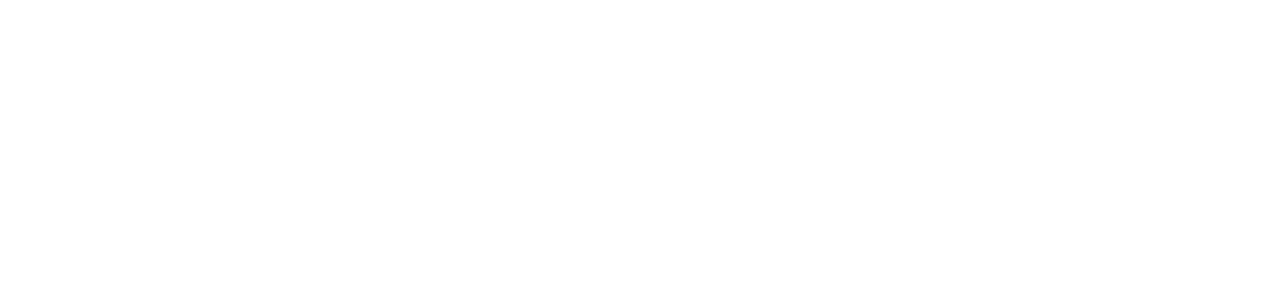
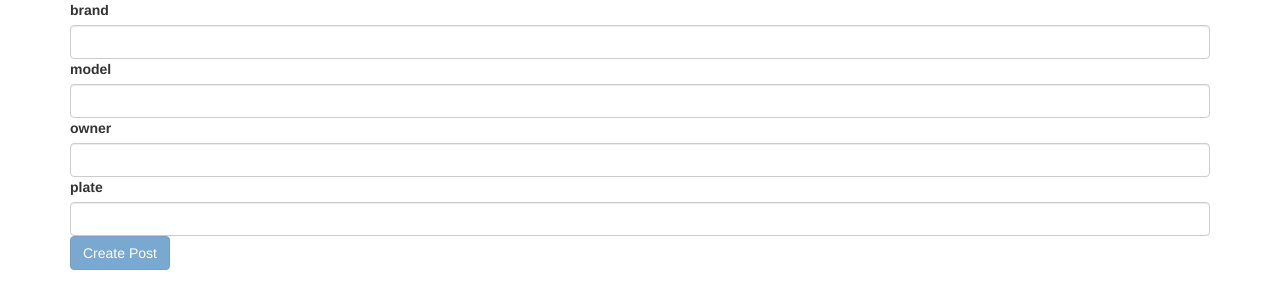
Before and after one commit to ekman12/garage-redux, a React app: page /new in a window 1280 px wide. Shown: the top 308 px of the page. Built offline with nearby package versions, Linux system fonts and the light colour scheme.

Commit message:
added the form visually - now to make sure that it is POSTing to API

```diff
--- a/src/actions/index.js
+++ b/src/actions/index.js
@@ -4,24 +4,17 @@
 
 const URL = 'https://wagon-garage-api.herokuapp.com/tomek/cars';
 
-  // const cars = [
-  //   { id: 1, brand: 'Peugeot', model: '106', owner: 'John', plate: 'WOB-ED-42' },
-  //   { id: 2, brand: 'Renault', model: 'Scenic', owner: 'Paul', plate: 'AAA-12-BC' },
-  //   { id: 3, brand: 'Aston Martin', model: 'DB Mark III', owner: 'James', plate: '418-ED-94' },
-  //   { id: 4, brand: 'VW', model: 'Beetle', owner: 'George', plate: '1234-XD-75' }
-  // ];
-
 export function fetchCars() {
   const promise = fetch(URL).then(r => r.json());
 
   return {
     type: FETCH_CARS,
-    payload: promise // Will be resolved by redux-promise
+    payload: promise
   };
 }
 
-export function postCar(brand, model, owner, plate) {
-  const body = { brand, model, owner, plate };
+export function postCar(body, callback) {
+  // const body = { brand, model, owner, plate };
   const promise = fetch(URL, {
     method: 'POST',
     headers: {
@@ -29,7 +22,8 @@
       'Content-Type': 'application/json'
     },
     body: JSON.stringify(body)
-  }).then(r => r.json());
+  }).then(r => r.json())
+    .then(callback);
 
   return {
     type: POST_CAR,
--- a/src/containers/cars_new.jsx
+++ b/src/containers/cars_new.jsx
@@ -1,9 +1,76 @@
+import React, { Component } from 'react';
+import { bindActionCreators } from 'redux';
 import { connect } from 'react-redux';
 import { reduxForm, Field } from 'redux-form';
-import { createPost } from '../actions';
 
-// [...]
+import { postCar } from '../actions';
+
+class CarsNew extends Component {
+  onSubmit = (values) => {
+    this.props.createPost(values, (post) => {
+      this.props.history.push('/');
+      return post;
+    });
+  }
+
+  renderForm() {
+    return (
+      <form onSubmit={this.props.handleSubmit(this.onSubmit)}>
+        <label htmlFor="brand">brand</label>
+        <Field
+          className="form-control"
+          label="brand"
+          name="brand"
+          component="textfield"
+          rows="8"
+        />
+        <label htmlFor="model">model</label>
+        <Field
+          className="form-control"
+          label="model"
+          name="model"
+          component="textfield"
+          rows="8"
+        />
+        <label htmlFor="owner">owner</label>
+        <Field
+          className="form-control"
+          label="owner"
+          name="owner"
+          component="textfield"
+          rows="8"
+        />
+        <label htmlFor="plate">plate</label>
+        <Field
+          className="form-control"
+          label="plate"
+          name="plate"
+          component="textfield"
+          rows="8"
+        />
+        <button className="btn btn-primary" type="submit"
+          disabled={this.props.pristine || this.props.submitting}>
+          Create Post
+        </button>
+      </form>
+    );
+  }
+
+  render() {
+    const renderedForm = this.renderForm()
+    return (
+      <div>
+        {renderedForm}
+      </div>
+    );
+  }
+}
 
 
 export default reduxForm({ form: 'newPostForm' })(
- connect(null
+  connect(null, { postCar })(CarsNew)
+);
+
+const form = {
+
+}
--- a/src/index.jsx
+++ b/src/index.jsx
@@ -11,6 +11,7 @@
 import '../assets/stylesheets/application.scss';
 
 import CarsIndex from './containers/cars_index';
+import CarsNew from './containers/cars_new';
 
 import carsReducer from './reducers/cars_reducer';
 
@@ -32,6 +33,7 @@
     <Router history={history}>
       <Switch>
         <Route path="/" exact component={CarsIndex} />
+        <Route path="/new" exact component={CarsNew} />
       </Switch>
     </Router>
   </Provider>,
```
